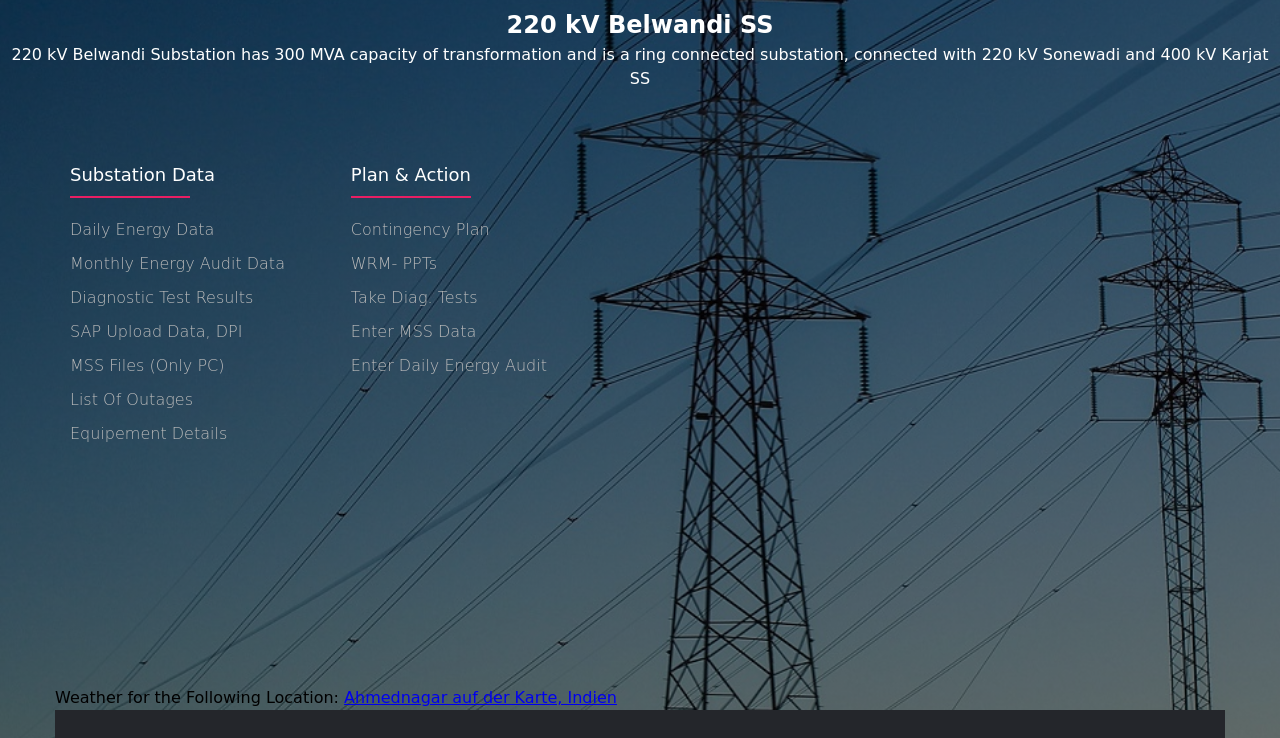
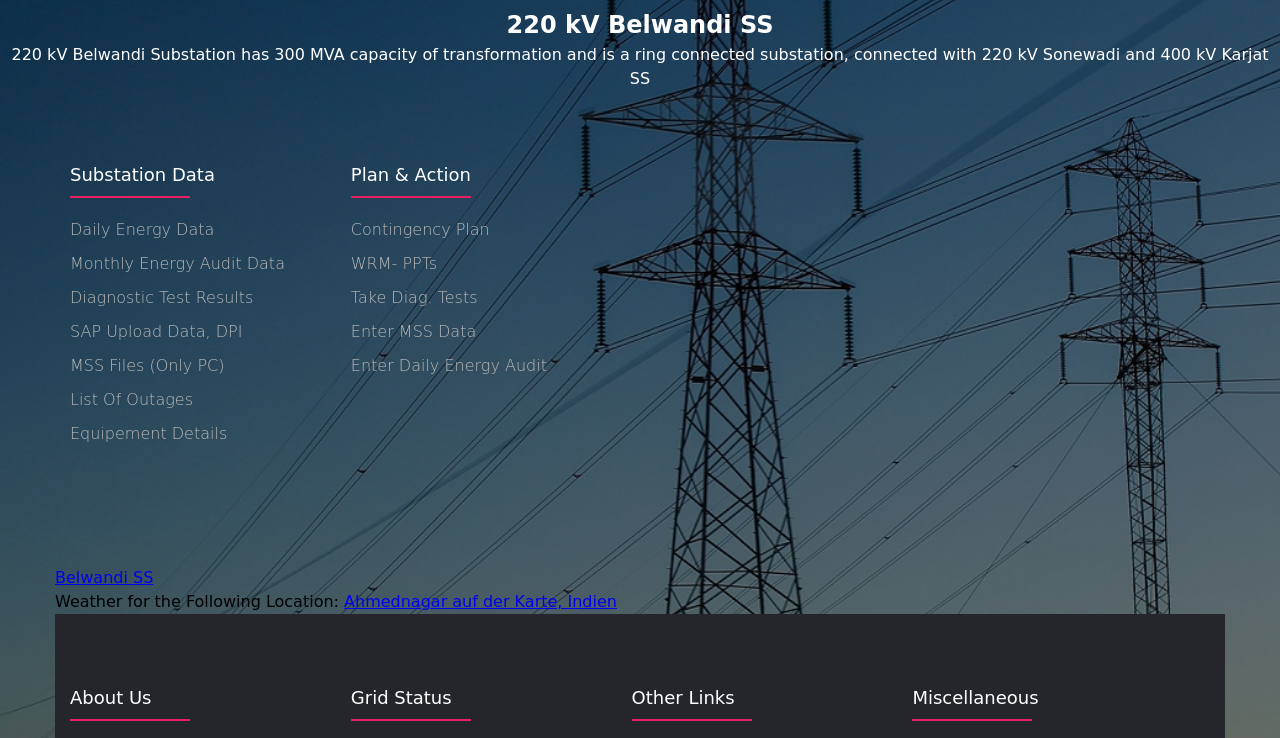
Before and after one commit to merastoragedata/belwandi, a plain HTML site: page index.html in a window 1280 px wide. Shown: the part 123-861 px from the top of the page. Drawn offline with Linux system fonts and the light colour scheme; a script that the page names is missing; a web font is replaced by a local one.

Commit message:
Update index.html

```diff
--- a/index.html
+++ b/index.html
@@ -140,11 +140,8 @@
                 <br>
                 <br>
                 <br>
-                <br>
-                <br>
-                <br>
-                <br>
-                <br>
+                <script src="https://cdn.logwork.com/widget/text.js"></script>
+<a href="https://logwork.com/current-time-in-pune-india-maharashtra" class="clock-widget-text" data-timezone="Asia/Kolkata" data-language="en" data-textcolor="#ffffff" data-digitscolor="#ffffff">Belwandi SS</a>
 </body>
 <footer>
 
```
